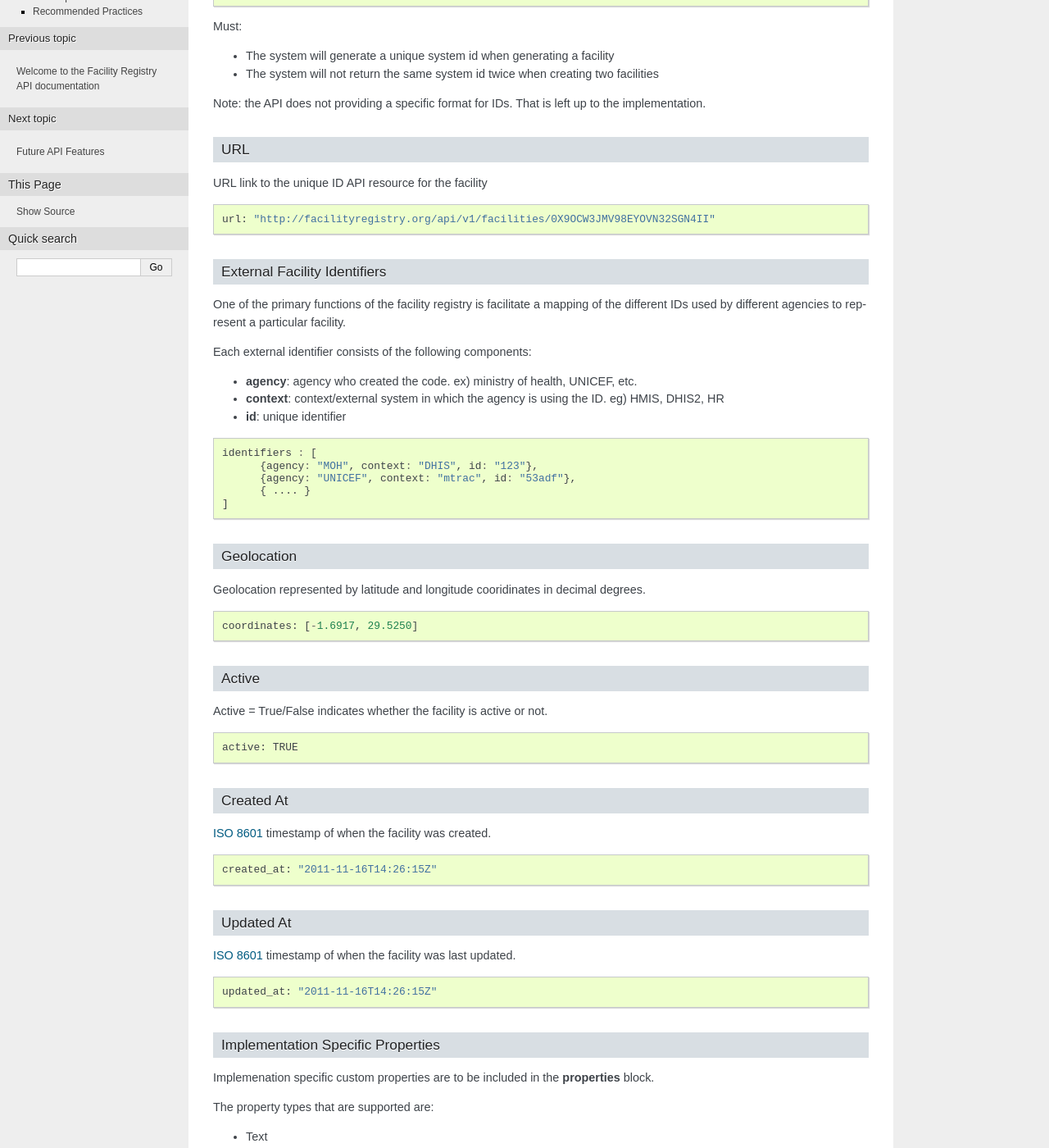
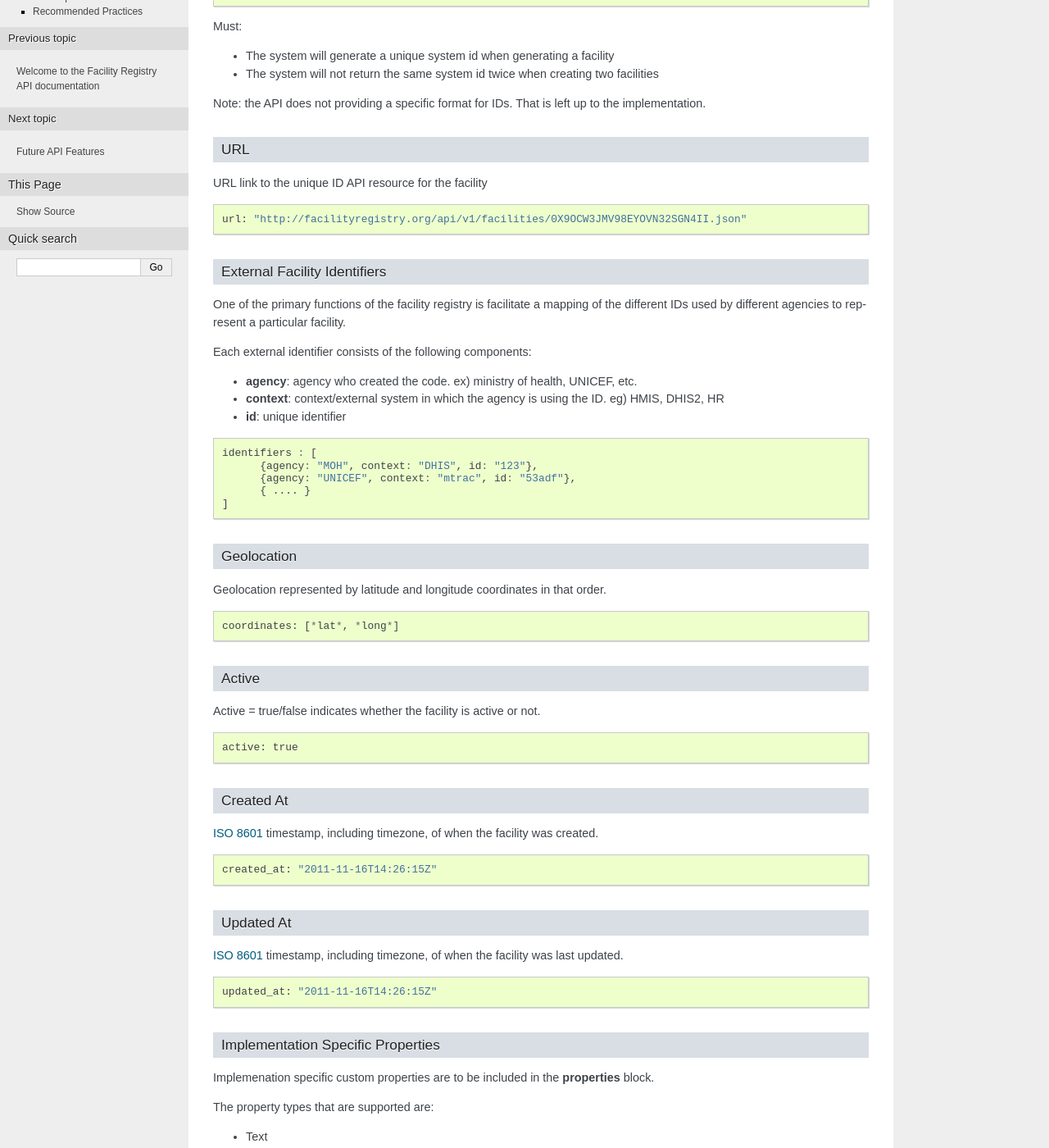
Before and after one commit to facilityregistry/fred-api, a Sphinx documentation site: the page built from docs/api_specifications.rst, in a window 1280 px wide and 1400 px high, scrolled down 625 px. Shown: the whole window at 82% size. Built offline with Sphinx 7.4.7, drawn with Linux system fonts in a browser that asks for light colours; some of the changed text lies outside the part shown.

Commit message:
updated per uganda issues

```diff
--- a/docs/api_specifications.rst
+++ b/docs/api_specifications.rst
@@ -46,7 +46,7 @@ URL link to the unique ID API resource for the facility
 
 ::
 
-  url: "http://facilityregistry.org/api/v1/facilities/0X9OCW3JMV98EYOVN32SGN4II"
+  url: "http://facilityregistry.org/api/v1/facilities/0X9OCW3JMV98EYOVN32SGN4II.json"
 
 
 External Facility Identifiers
@@ -73,31 +73,31 @@ Each external identifier consists of the following components:
 Geolocation
 ~~~~~~~~~~~
 
-Geolocation represented by latitude and longitude cooridinates in decimal degrees.
+Geolocation represented by latitude and longitude coordinates in that order.
 
 ::
 
-  coordinates: [-1.6917, 29.5250]
+  coordinates: [*lat*, *long*]
 
 Active
 ~~~~~~
 
-Active = True/False indicates whether the facility is active or not.
+Active = true/false indicates whether the facility is active or not.
 
 ::
 
-  active: TRUE
+  active: true
 
 Created At
 ~~~~~~~~~~
 
-`ISO 8601 <http://en.wikipedia.org/wiki/ISO_8601/>`_ timestamp of when the facility was created.
+`ISO 8601 <http://en.wikipedia.org/wiki/ISO_8601>`_ timestamp, including timezone, of when the facility was created.
 ::
   created_at: "2011-11-16T14:26:15Z"
 
 Updated At
 ~~~~~~~~~~
-`ISO 8601 <http://en.wikipedia.org/wiki/ISO_8601/>`_ timestamp of when the facility was last updated.
+`ISO 8601 <http://en.wikipedia.org/wiki/ISO_8601>`_ timestamp, including timezone, of when the facility was last updated.
 ::
   updated_at: "2011-11-16T14:26:15Z"
 
@@ -111,8 +111,8 @@ The property types that are supported are:
 - Text
 - Integer
 - Decimal
-- Boolean (TRUE/FALSE)
-- Date: `ISO 8601 <http://en.wikipedia.org/wiki/ISO_8601/>`_ format. eg) 2012-12-25
+- Boolean (true/false)
+- Date: `ISO 8601 <http://en.wikipedia.org/wiki/ISO_8601>`_ format. eg) 2012-12-25
 - Select (select one or select many)
 
 Select is represented by an array containing the selected options.
@@ -129,7 +129,7 @@ Select is represented by an array containing the selected options.
       "num_beds": 55,
       "services": ["XR","OBG","TR"],
       "manager": "Mrs. Liz"
-      "has_maternity": TRUE,
+      "has_maternity": true,
   },
 
 
@@ -223,7 +223,7 @@ If a duplicate is dedicated (up to the implementation) a **409** is returned
 
 ::
 
-  /facilities/<id>
+  /facilities/<id>.json
 
 **POST**:: Error, not supported
 
--- a/docs/facilities.json
+++ b/docs/facilities.json
@@ -4,9 +4,9 @@
             "name": "Kakamega HC",
             "url": "http: //facilityregistry.org/api/v1/facilities/0X9OCW3JMV98EYOVN32SGN4II",
             "id": "0X9OCW3JMV98EYOVN32SGN4II",
-            "active": TRUE,
-            "created_at": "2011-11-16T14: 26: 15Z",
-            "updated_at": "2011-11-16T14: 26: 15Z",
+            "active": true,
+            "created_at": "2011-11-16T14:26:15Z",
+            "updated_at": "2011-11-16T14:26:15Z",
             "coordinates": [
                 -1.6917,
                 29.525
@@ -27,7 +27,7 @@
       	        "num_beds": 55,
       	        "services": ["XR","OBG","TR"],
       	        "manager": "Mrs. Liz"
-      	        "has_maternity": TRUE,
+      	        "has_maternity": true,
                 "medical_officer": "Dr.Mukombo"
             }
         }
```
Also changed, not shown: other parts of docs/api_specifications.rst (+4 -4 lines).
